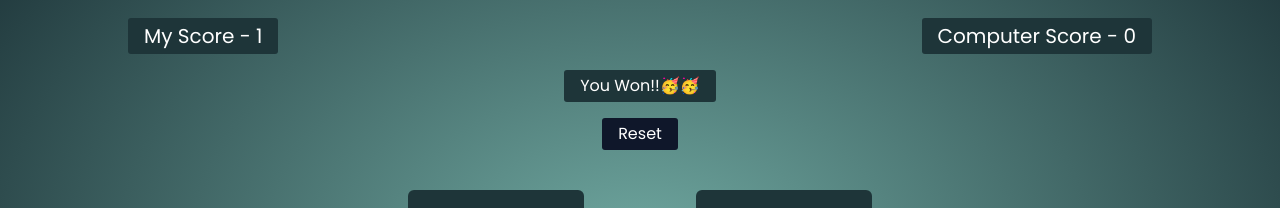
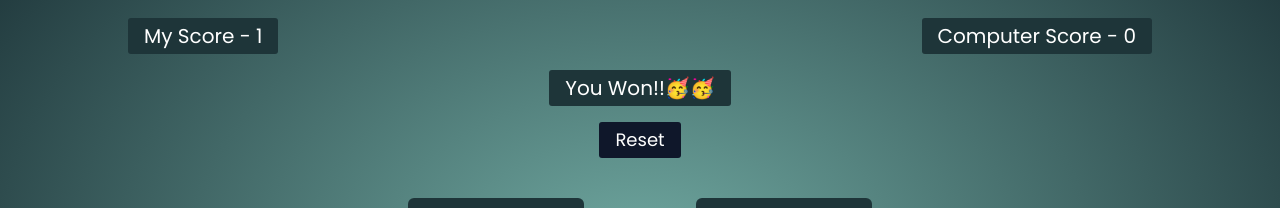
Before and after one commit to Sayantan-23/Rock-Paper-Scissors-ReackJS, a React (Vite) app: page / in a window 1280 px wide. Both pictures are taken after a click on the button 712 px from the left and 624 px from the top of the page. Shown: the part 166-374 px from the top of the page. Built offline with nearby package versions, Linux system fonts and the light colour scheme.

Commit message:
design changes

```diff
--- a/src/App.jsx
+++ b/src/App.jsx
@@ -83,7 +83,7 @@ function App() {
       <p
         className={
           result
-            ? "bg-[#1E3539] py-1 px-4 rounded-[3px] text-white mt-4 w-fit mx-auto"
+            ? "bg-[#1E3539] py-1 px-4 rounded-[3px] text-white mt-4 w-fit mx-auto sm:text-xl"
             : "hidden"
         }
       >
@@ -91,7 +91,7 @@ function App() {
       </p>
       {computerScore > 0 || userScore > 0 ? (
         <button
-          className="bg-[#0F172A] py-1 px-4 rounded-[3px] text-white mx-auto mt-4 hover:bg-[#1a4f46] block outline-none"
+          className="bg-[#0F172A] py-1 px-4 rounded-[3px] text-white mx-auto mt-4 hover:bg-[#1a4f46] sm:text-lg block outline-none"
           onClick={reset}
         >
           Reset
@@ -130,7 +130,7 @@ function App() {
         </div>
       </div>
       <div className="flex flex-col justify-center items-center mt-14 gap-4">
-        <h2 className="text-white text-lg bg-[#1E3539] py-1 px-4 rounded-[3px]">
+        <h2 className="text-white sm:text-lg bg-[#1E3539] py-1 px-4 rounded-[3px]">
           Lock Your Choice
         </h2>
         <div className="flex justify-center gap-10 items-center">
--- a/src/index.css
+++ b/src/index.css
@@ -1,3 +1,8 @@
 @tailwind base;
 @tailwind components;
 @tailwind utilities;
+
+a, button {
+  -webkit-tap-highlight-color: rgba(0,0,0,0);
+  -webkit-tap-highlight-color: transparent;
+}
```
